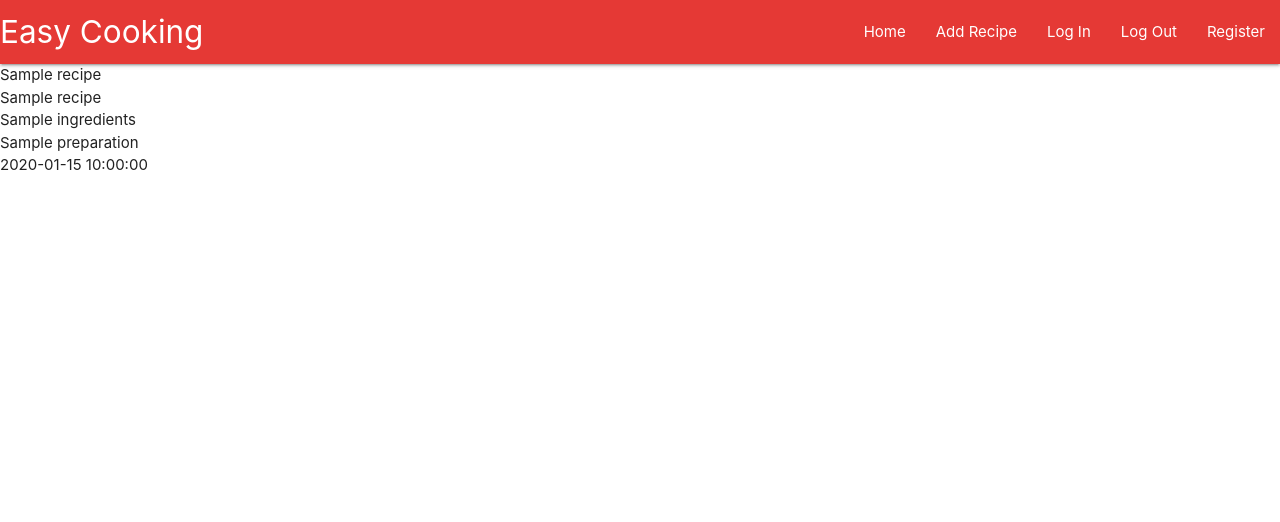
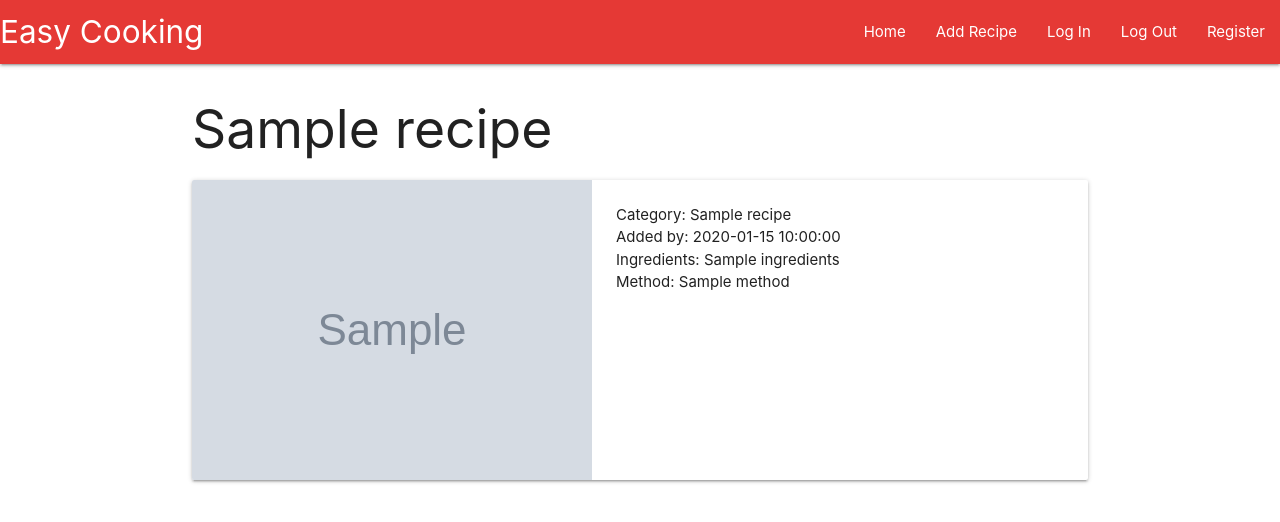
Before and after one commit to Code-Institute-Submissions/ms_project_3-1, a Flask app: page / in a window 1280 px wide. Shown: the top 522 px of the page. Run offline with Flask 2, Linux system fonts and the light colour scheme; grey boxes marked "Sample" are stand-in pictures; a database or web service that is not in the repository returns one stand-in record (values such as "Sample title"); some libraries are stand-ins or nearby versions.

Commit message:
Bind data from db to card

```diff
--- a/templates/recipes.html
+++ b/templates/recipes.html
@@ -1,12 +1,30 @@
 {% extends "base.html" %}
 {% block content %}
 
-    {% for recipe in recipes %}
-        {{ recipe.category_name }}<br>
-        {{ recipe.recipe_name }}<br>
-        {{ recipe.ingredients }}<br>
-        {{ recipe.preparation }}<br>
-        {{ recipe.added_by }}<br>
-    {% endfor %}
+    <div class="container">
+        <div class="col s12 m7">
+            {% for recipe in recipes %}
+            <h2 class="header">{{ recipe.recipe_name }}</h2>
+            <div class="card horizontal">
+                <div class="card-image">
+                    {% if recipe.image_filename %}
+                        <img src="{{ url_for('img_uploads', filename=recipe['image_filename']) }}" alt="item_image" />
+                    {% else %}
+                        <img src="{{ url_for('static', filename='images/no-image.jpg') }}" alt="default_recipe_image" />
+                    {% endif %}
+                </div>
+                <div class="card-stacked">
+                    <div class="card-content">
+                        <p>Category: {{ recipe.category_name }}</p>
+                        <p>Added by: {{ recipe.added_by }}</p>
+                        <p>Ingredients: {{ recipe.ingredients }}</p>
+                        <p>Method: {{ recipe.method }}</p>
+                    </div>
+                </div>
+            </div>
+            {% endfor %}
+        </div>
+    </div>
+
 
 {% endblock %}
```
